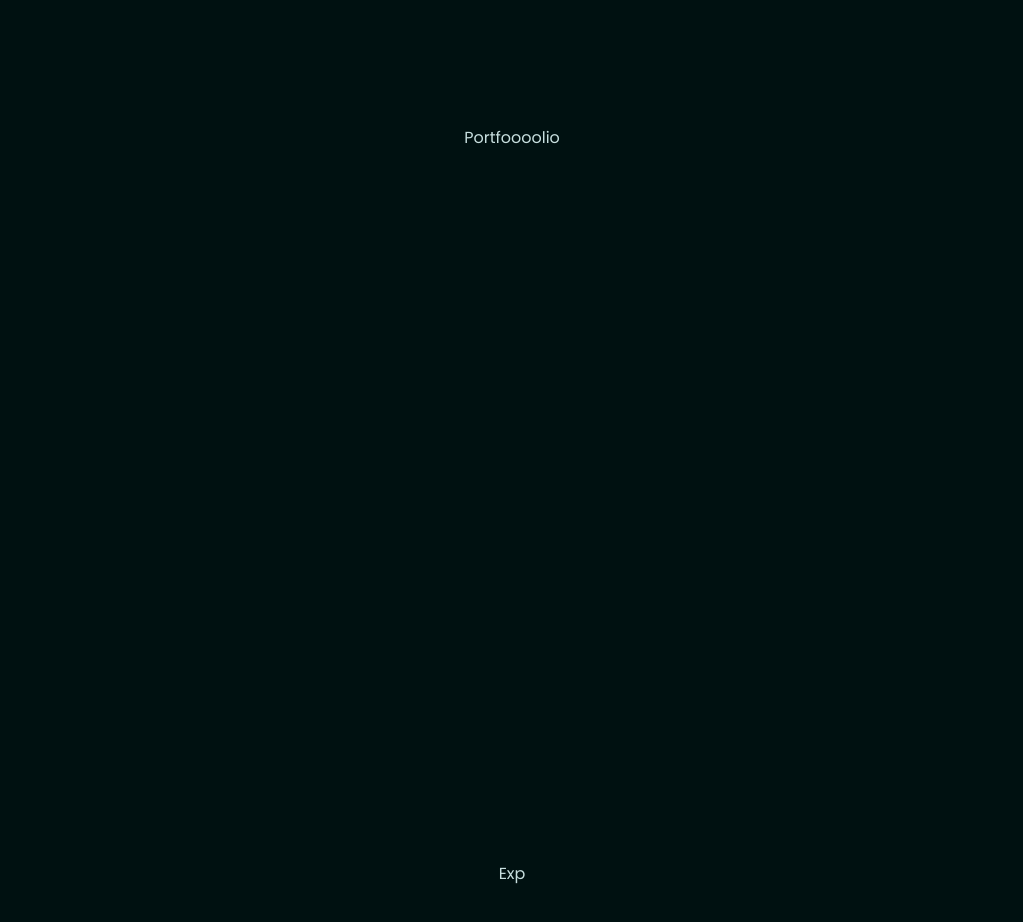
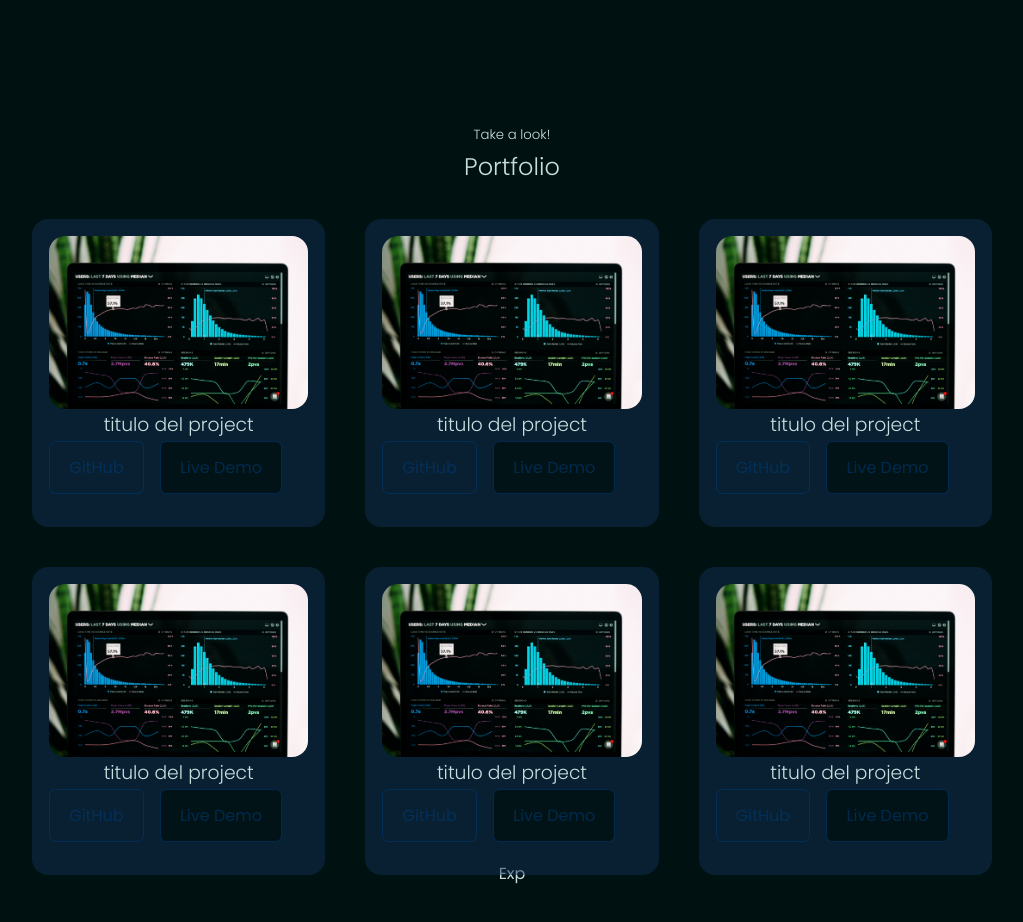
Before and after one commit to Martogramer/Telescopiens, a React (Create React App) app in the folder portfolio-martiniribas/martogramer/: page / in a window 1280 px wide. Shown: the part 1700-2622 px from the top of the page, without its empty margins (128-1151 px from the left). Built offline with nearby package versions, Linux system fonts and the light colour scheme.

Commit message:
portfoliesqui

```diff
--- a/portfolio-martiniribas/martogramer/src/components/portfolio/Portfolio.jsx
+++ b/portfolio-martiniribas/martogramer/src/components/portfolio/Portfolio.jsx
@@ -1,9 +1,64 @@
 import React from "react";
 import './portfolio.css';
+import pro from '../../assets/pro.jpg';
 
 const Portfolio = () => {
     return(
-        <section id="portfolio">Portfoooolio</section>
+        <section id="portfolio">
+            <h5>Take a look!</h5>
+            <h1>Portfolio</h1>
+            <div className="container portfolio__container">
+                <article className="portfolio__item">
+                    <div className="portfolio__item-image"><img src={pro} alt="" /></div>
+                    <h3>titulo del project</h3>
+                    <div className="portfolio__item-cta">
+                    <a href="http://github.com/" className="btn" target="_blank">GitHub</a>
+                    <a target='_blank' href="http://github.com/" className="btn btn-primary" >Live Demo</a>
+                    </div>
+                </article>
+                <article className="portfolio__item">
+                    <div className="portfolio__item-image"><img src={pro} alt="" /></div>
+                    <h3>titulo del project</h3>
+                    <div className="portfolio__item-cta">
+                    <a href="http://github.com/" className="btn" target="_blank">GitHub</a>
+                    <a target='_blank' href="http://github.com/" className="btn btn-primary" >Live Demo</a>
+                    </div>
+                </article>
+                <article className="portfolio__item">
+                    <div className="portfolio__item-image"><img src={pro} alt="" /></div>
+                    <h3>titulo del project</h3>
+                    <div className="portfolio__item-cta">
+                    <a href="http://github.com/" className="btn" target="_blank">GitHub</a>
+                    <a target='_blank' href="http://github.com/" className="btn btn-primary" >Live Demo</a>
+                    </div>
+                </article>
+                <article className="portfolio__item">
+                    <div className="portfolio__item-image"><img src={pro} alt="" /></div>
+                    <h3>titulo del project</h3>
+                    <div className="portfolio__item-cta">
+                    <a href="http://github.com/" className="btn" target="_blank">GitHub</a>
+                    <a target='_blank' href="http://github.com/" className="btn btn-primary" >Live Demo</a>
+                    </div>
+                </article>
+                <article className="portfolio__item">
+                    <div className="portfolio__item-image"><img src={pro} alt="" /></div>
+                    <h3>titulo del project</h3>
+                    <div className="portfolio__item-cta">
+                    <a href="http://github.com/" className="btn" target="_blank">GitHub</a>
+                    <a target='_blank' href="http://github.com/" className="btn btn-primary" >Live Demo</a>
+                    </div>
+                </article>
+                <article className="portfolio__item">
+                    <div className="portfolio__item-image"><img src={pro} alt="" /></div>
+                    <h3>titulo del project</h3>
+                    <div className="portfolio__item-cta">
+                    <a href="http://github.com/" className="btn" target="_blank">GitHub</a>
+                    <a target='_blank' href="http://github.com/" className="btn btn-primary" >Live Demo</a>
+                    </div>
+                </article>
+
+            </div>
+        </section>
         )
 
 };
```
